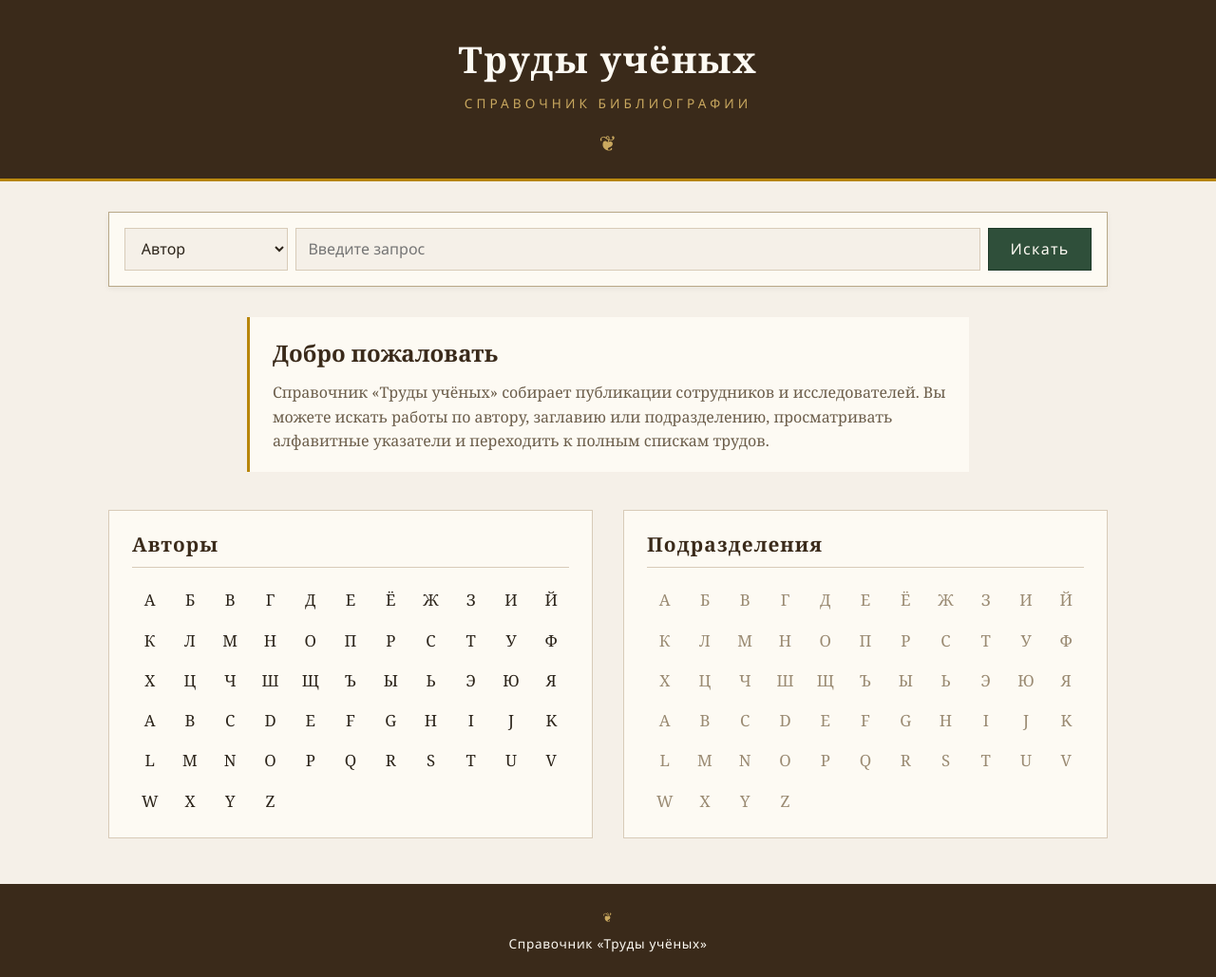
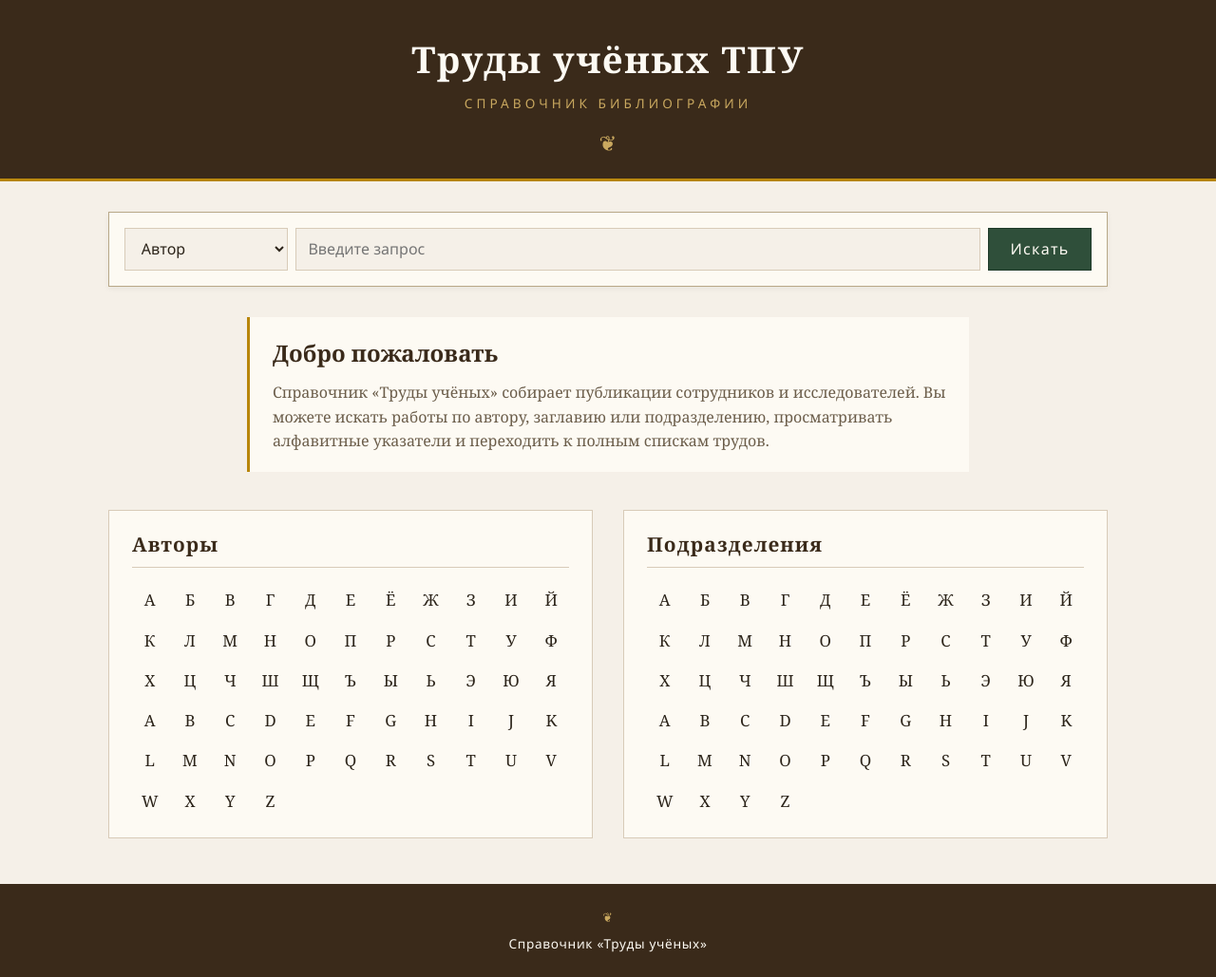
Before and after one commit to fjodortatarsky/twlib, a Flask app: page / in a window 1280 px wide. Shown: the whole page at 95% size. Run offline with Flask 3, Linux system fonts and the light colour scheme.

Commit message:
[twlib] fix

```diff
--- a/app/parsers.py
+++ b/app/parsers.py
@@ -323,9 +323,9 @@ def parse_department_record(record) -> Department:
 
     # Название: 200$a
     name = ''
-    df_200_list = _find_datafields(record, '200')
+    df_200_list = _find_datafields(record, '210')
     if df_200_list:
-        name = _get_first_subfield(df_200_list[0], 'a') or ''
+        name = _get_first_subfield(df_200_list[0], 'b') or _get_first_subfield(df_200_list[0], 'a') or ''
 
     # Прежние названия: 500 (параллельные формы)
     alternative_names = []
--- a/app/sru_client.py
+++ b/app/sru_client.py
@@ -207,7 +207,7 @@ def get_department_prefixes_for_letter(letter: str) -> list[dict] | None:
 
     Фильтрует только термины, начинающиеся с указанной буквы.
     """
-    scan_clause = f'cuba.Department3idx={letter}'
+    scan_clause = f'cuba.CorpAuthor3idx={letter}'
     terms = department_authority.scan(scan_clause, maximum_terms=100)
     if terms is None:
         return None
@@ -222,7 +222,7 @@ def get_department_prefixes_for_letter(letter: str) -> list[dict] | None:
 
 def get_departments_by_prefix(prefix: str) -> list | None:
     """Список подразделений, чьё название начинается с префикса."""
-    query = f'cuba.Department3idx="{prefix}"'
+    query = f'cuba.CorpAuthor3idx="{prefix}"'
     result = department_authority.search_retrieve(query, maximum_records=100)
     if result is None:
         return None
--- a/app/static/css/style.css
+++ b/app/static/css/style.css
@@ -477,7 +477,7 @@ a.letter-link:hover {
 }
 
 .publication-item {
-    padding: 0.6rem 0;
+    padding: 1rem 1rem ;
     border-bottom: 1px dashed var(--border-soft);
 }
 
@@ -520,7 +520,7 @@ a.letter-link:hover {
 
 .publication-title {
     font-size: 1rem;
-    margin: 0 0 1.2rem;
+    margin: 0 0 0.4rem;
     color: var(--wood-dark);
 }
 
--- a/app/templates/author.html
+++ b/app/templates/author.html
@@ -1,5 +1,5 @@
 {% extends "base.html" %}
-{% block title %}{{ author.main_name_full or author.main_name }} — Труды учёных{% endblock %}
+{% block title %}{{ author.main_name_full or author.main_name }} — Труды учёных ТПУ{% endblock %}
 {% block content %}
 
 <nav class="breadcrumbs">
--- a/app/templates/base.html
+++ b/app/templates/base.html
@@ -3,7 +3,7 @@
 <head>
     <meta charset="UTF-8">
     <meta name="viewport" content="width=device-width, initial-scale=1.0">
-    <title>{% block title %}Труды учёных{% endblock %}</title>
+    <title>{% block title %}Труды учёных ТПУ{% endblock %}</title>
     <link rel="stylesheet" href="{{ url_for('static', filename='css/style.css') }}">
 </head>
 <body>
@@ -11,7 +11,7 @@
 
         <header class="site-header">
             <div class="header-inner">
-                <a href="{{ url_for('main.index') }}" class="site-title">Труды учёных</a>
+                <a href="{{ url_for('main.index') }}" class="site-title">Труды учёных ТПУ</a>
                 <span class="site-subtitle">Справочник библиографии</span>
             </div>
             <div class="header-ornament">❦</div>
--- a/app/templates/department.html
+++ b/app/templates/department.html
@@ -1,5 +1,5 @@
 {% extends "base.html" %}
-{% block title %}{{ department.name if department else 'Ошибка' }} — Труды учёных{% endblock %}
+{% block title %}{{ department.name if department else 'Ошибка' }} — Труды учёных ТПУ{% endblock %}
 {% block content %}
 
 <nav class="breadcrumbs">
--- a/app/templates/error.html
+++ b/app/templates/error.html
@@ -1,5 +1,5 @@
 {% extends "base.html" %}
-{% block title %}Ошибка — Труды учёных{% endblock %}
+{% block title %}Ошибка — Труды учёных ТПУ{% endblock %}
 {% block content %}
 
 <nav class="breadcrumbs">
--- a/app/templates/index.html
+++ b/app/templates/index.html
@@ -1,5 +1,5 @@
 {% extends "base.html" %}
-{% block title %}Главная — Труды учёных{% endblock %}
+{% block title %}Главная — Труды учёных ТПУ{% endblock %}
 {% block content %}
 
 <section class="search-section">
@@ -41,12 +41,8 @@
         <h2 class="index-title">Подразделения</h2>
         <div class="letter-grid">
             {% for item in department_letters %}
-                {% if item.has_depts %}
-                    <a href="{{ url_for('main.department_index', prefix=item.letter) }}"
-                       class="letter-link">{{ item.letter }}</a>
-                {% else %}
-                    <span class="letter-link letter-empty">{{ item.letter }}</span>
-                {% endif %}
+                 <a href="{{ url_for('main.department_index', prefix=item.letter) }}"
+                    class="letter-link">{{ item.letter }}</a>
             {% endfor %}
         </div>
     </section>
--- a/app/templates/publication.html
+++ b/app/templates/publication.html
@@ -1,5 +1,5 @@
 {% extends "base.html" %}
-{% block title %}{{ publication.title }} — Труды учёных{% endblock %}
+{% block title %}{{ publication.title }} — Труды учёных ТПУ{% endblock %}
 {% block content %}
 
 <nav class="breadcrumbs">
--- a/app/templates/search.html
+++ b/app/templates/search.html
@@ -1,5 +1,5 @@
 {% extends "base.html" %}
-{% block title %}Поиск — Труды учёных{% endblock %}
+{% block title %}Поиск — Труды учёных ТПУ{% endblock %}
 {% block content %}
 
 <nav class="breadcrumbs">
```
